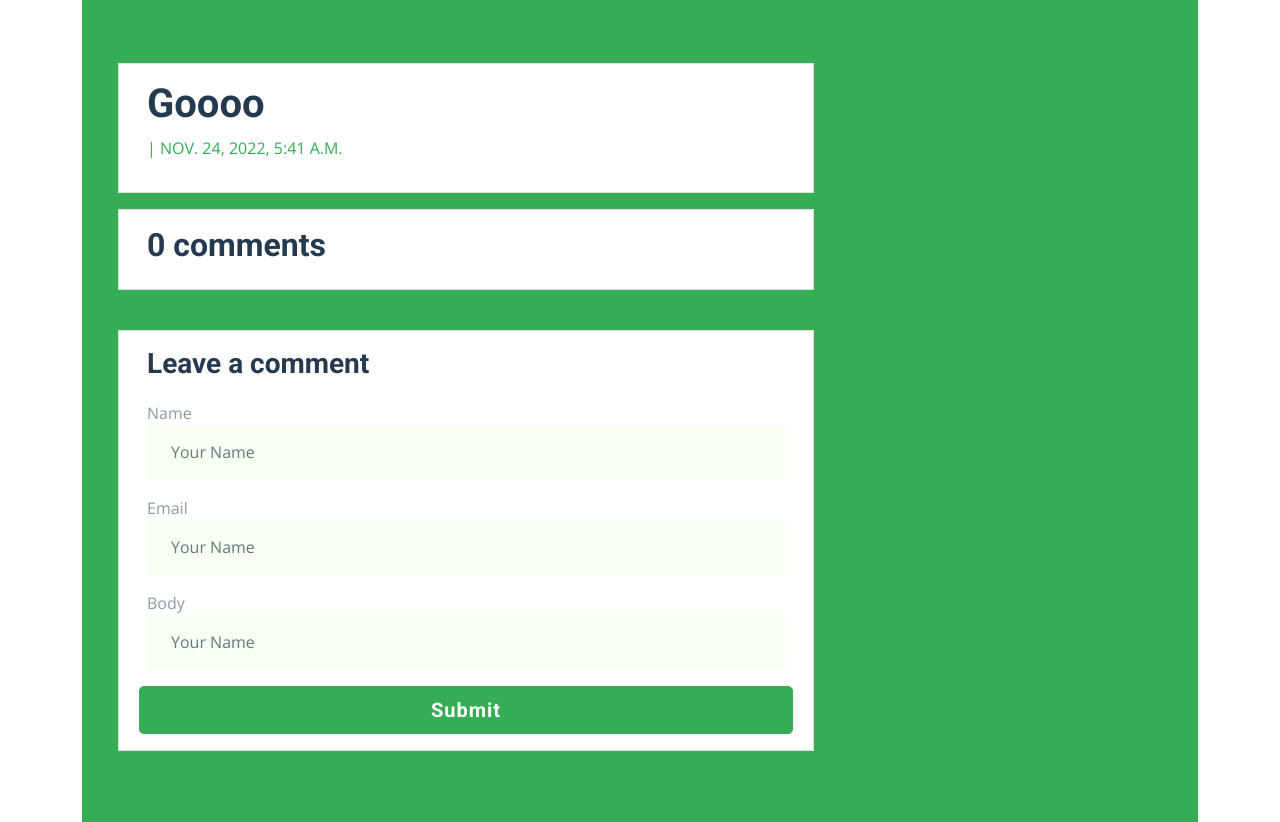
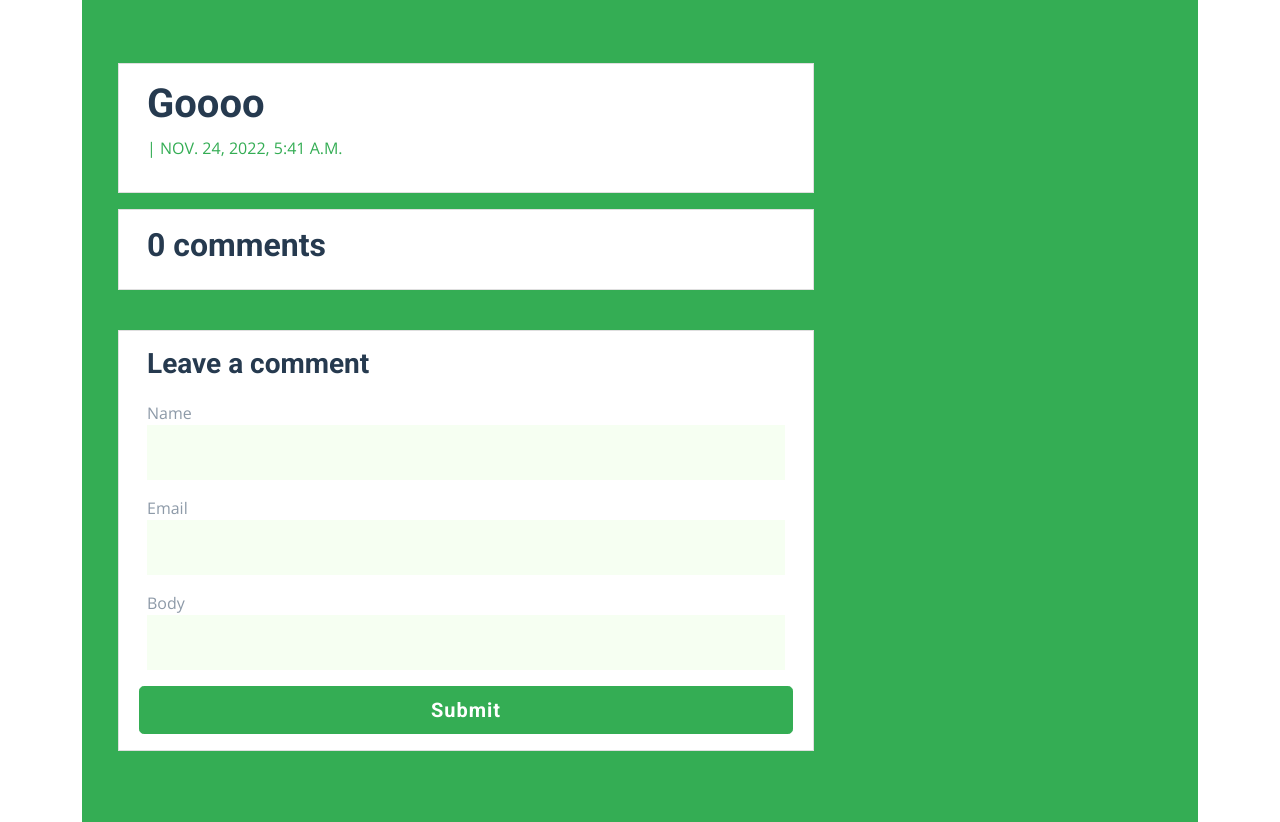
Before and after one commit to javohiralisherovic/farmfresh, a Django app: a page that uses templates/post_detail.html in a window 1280 px wide. Shown: the part 708-1530 px from the top of the page. Run offline with Django 4.2, Linux system fonts and the light colour scheme; data comes from the database, SQL or seed files in the repository; some libraries are stand-ins or nearby versions.

Commit message:
placeholder
I changed place holder

```diff
--- a/templates/post_detail.html
+++ b/templates/post_detail.html
@@ -161,8 +161,7 @@
                                 {% for fm in comment_form %}
                                 <div class="col-15">
                                     <label>{{fm.label}}</label>
-                                    <input type="text" class="form-control bg-light border-0 px-4" placeholder="Your Name"
-                                        style="height: 55px;">
+                                    <input type="text" class="form-control bg-light border-0 px-4" style="height: 55px;">
 
                                     <!-- <p>{{fm}} </p> -->
                                 </div>
```
